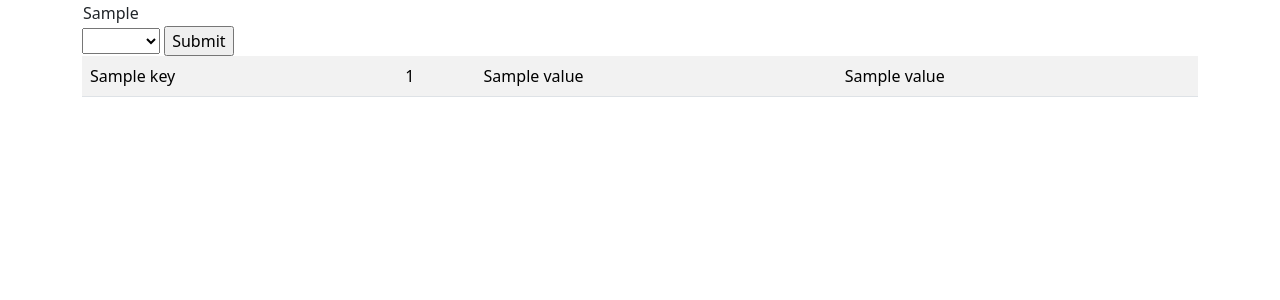
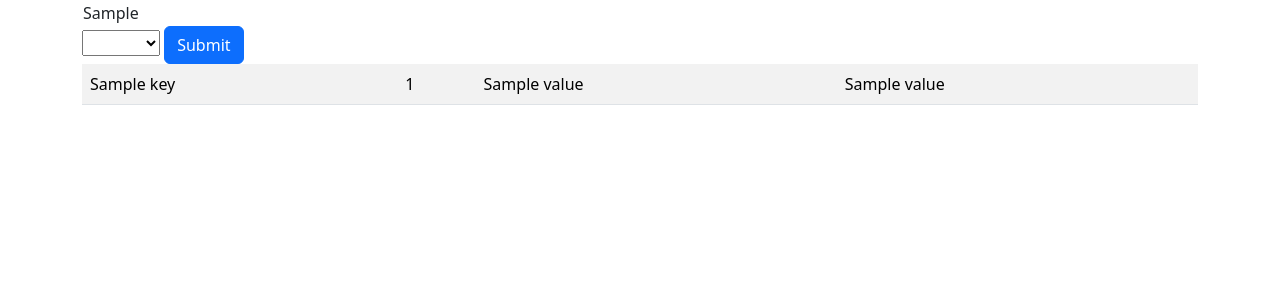
Before and after one commit to miyachun/chu-vercel, a Flask app: template api/templates/index.html in a window 1280 px wide. Shown: the part 56-356 px from the top of the page. Run offline with Flask 3, Linux system fonts and the light colour scheme; the template is opened without the code that fills it: most values are stand-ins (such as "Sample title", 1, 10 or a date in 2020).

Commit message:
first commit

```diff
--- a/api/templates/index.html
+++ b/api/templates/index.html
@@ -24,7 +24,7 @@
             <option value="{{d}}">{{d}}</option>
           {% endfor %}
             </select>
-            <input type="submit" value ="Submit">
+            <input type="submit" value ="Submit" class="btn btn-primary">
           </form>
 </div>
     <table class="table table-striped">
```
